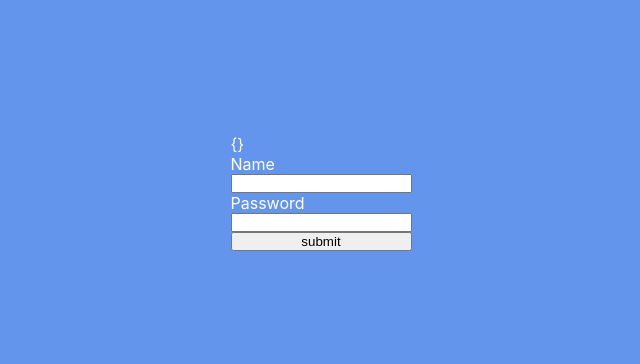
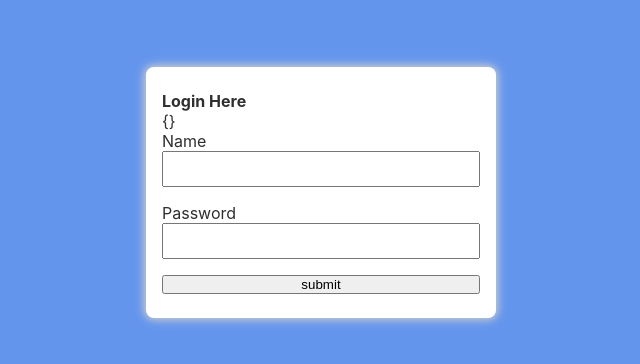
Before and after one commit to georgeiliadis91/base_dashboard, a React (Create React App) app: page /login in a window 1280 px wide. Shown: the part 208-572 px from the top of the page, without its empty margins (319-959 px from the left). Built offline with nearby package versions, Linux system fonts and the light colour scheme.

Commit message:
fixed login styles added register component and route

```diff
--- a/src/views/login/Login.module.css
+++ b/src/views/login/Login.module.css
@@ -6,7 +6,20 @@
     width:100%;
 }
 .login_form_container{
+  box-shadow: inset;
+  box-shadow: 0px 0px 8px 2px #cfcfcf;
+  background:white;
+  border-radius: 8px;
+  min-width: 350px;
+  min-height: 350x;
+  padding: 24px 16px;
+  color: #2f2f2f
+}
 
+.login_form_input{
+  width: 100%;
+  height: 36px;
+  margin-bottom:16px;
 }
 
 
--- a/src/views/login/Login.tsx
+++ b/src/views/login/Login.tsx
@@ -16,12 +16,13 @@ export const Login = (props: Props) => {
   return (
       <div className={styles.login_page_container}>
         <div className={styles.login_form_container}>
+          <h4>Login Here</h4>
           <span>{JSON.stringify(formErrors)}</span>
           <form className={styles.form} onSubmit={handleSubmit}>
             <label htmlFor="name">Name</label>
-            <input name="name" type="email" onChange={handleChange} value={formValues.name}/>
+            <input className={styles.login_form_input} name="name" type="email" onChange={handleChange} value={formValues.name}/>
             <label htmlFor="password">Password</label>
-            <input name="password" type="password" onChange={handleChange} value={formValues.password}/>
+            <input className={styles.login_form_input} name="password" type="password" onChange={handleChange} value={formValues.password}/>
             <input value="submit" type="submit"/>
           </form>
         </div>
--- /dev/null
+++ b/src/views/register/Register.tsx
@@ -0,0 +1,13 @@
+import React from 'react'
+import styles from './Register.module.css'
+interface Props {
+
+}
+
+export const Register = (props: Props) => {
+    return (
+        <div>
+            Register
+        </div>
+    )
+}
--- a/src/views/routes.tsx
+++ b/src/views/routes.tsx
@@ -9,6 +9,7 @@ import { PublicLayout } from "../layouts/public/PublicLayout";
 import { NotFound } from "./not_found/NotFound";
 import { Login } from "./login/Login";
 import { Home } from "./home/Home";
+import { Register } from "./register/Register";
 
 const routes = [
   {
@@ -25,6 +26,7 @@ const routes = [
     children: [
       { path: "/", element: <Navigate to="/login" /> },
       { path: "/login", element: <Login /> },
+      { path: "/register", element: <Register /> },
       { path: "/404", element: <NotFound /> },
       { path: "*", element: <Navigate to="/404" /> },
     ],
```
Also changed, not shown: src/views/register/Register.module.css (added).
